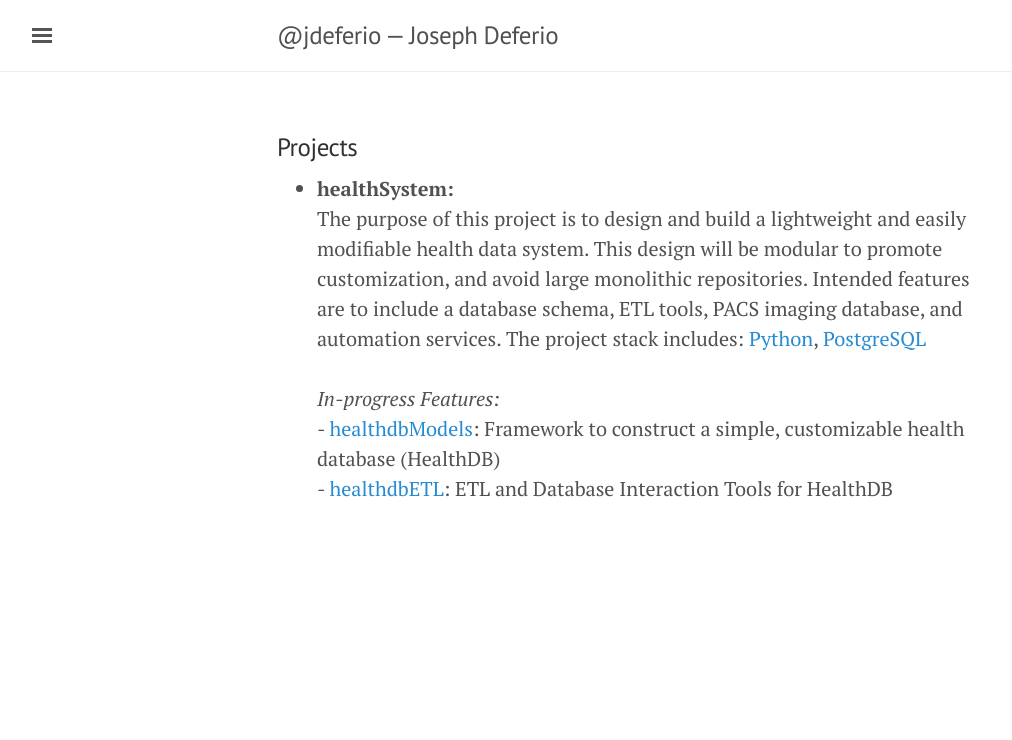
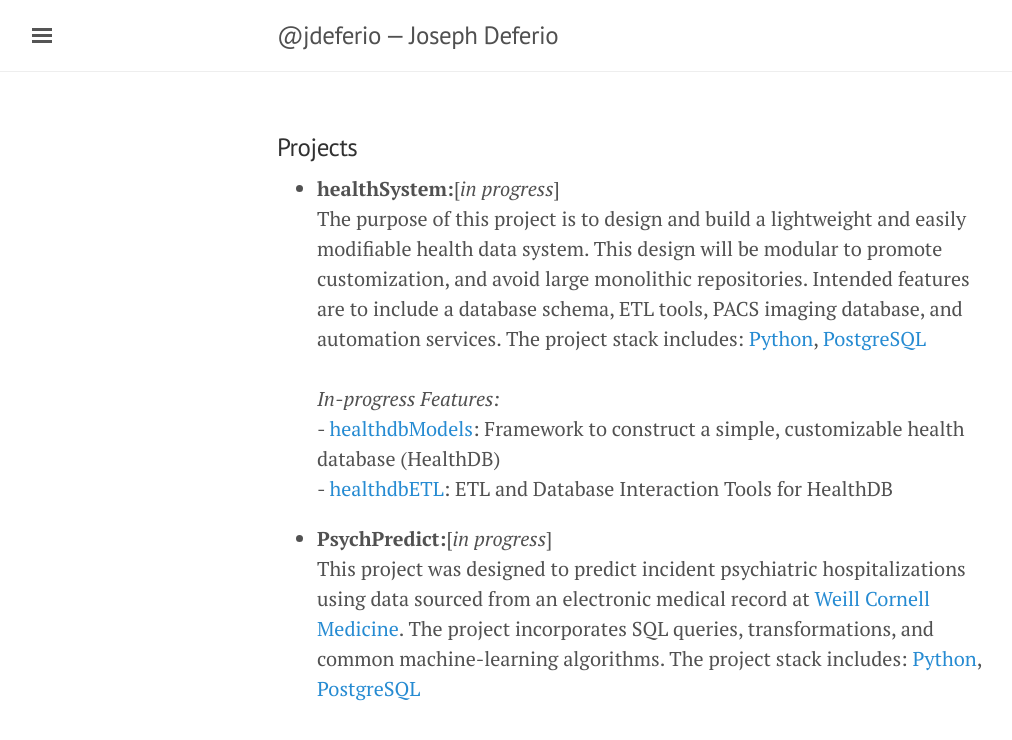
Before and after one commit to jdeferio/jdeferio.github.io, a Jekyll site: the page built from projects.html, in a window 1280 px wide. Shown: the top 740 px of the page, without its empty margins (3-1015 px from the left). Built offline with Jekyll 4.4.1, drawn with Linux system fonts in a browser that asks for light colours.

Commit message:
add psych predict

```diff
--- a/projects.html
+++ b/projects.html
@@ -6,7 +6,7 @@ title: Projects
 <h3>Projects</h3>
 
     <ul>
-        <li><b>healthSystem:</b>
+        <li><b>healthSystem:</b>[<em>in progress</em>]
         <br>
         The purpose of this project is to design and build a lightweight and easily modifiable health data system. This design will be modular to promote customization, and avoid large monolithic repositories. Intended features are to include a database schema, ETL tools, PACS imaging database, and automation services.
         The project stack includes: <a href="https://www.python.org" target="_blank">Python</a>, <a href="https://www.postgresql.org" target="_blank">PostgreSQL</a>
@@ -17,3 +17,10 @@ title: Projects
         <br>
             - <a href="https://github.com/jdeferio/healthdbETL" target="_blank">healthdbETL</a>: ETL and Database Interaction Tools for HealthDB</li>
     </ul>
+
+    <ul>
+        <li><b>PsychPredict:</b>[<em>in progress</em>]
+        <br>
+        This project was designed to predict incident psychiatric hospitalizations using data sourced from an electronic medical record at <a href="https://phs.weill.cornell.edu/" target="_blank">Weill Cornell Medicine</a>. The project incorporates SQL queries, transformations, and common machine-learning algorithms.
+        The project stack includes: <a href="https://www.python.org" target="_blank">Python</a>, <a href="https://www.postgresql.org" target="_blank">PostgreSQL</a>
+    </ul>
```
